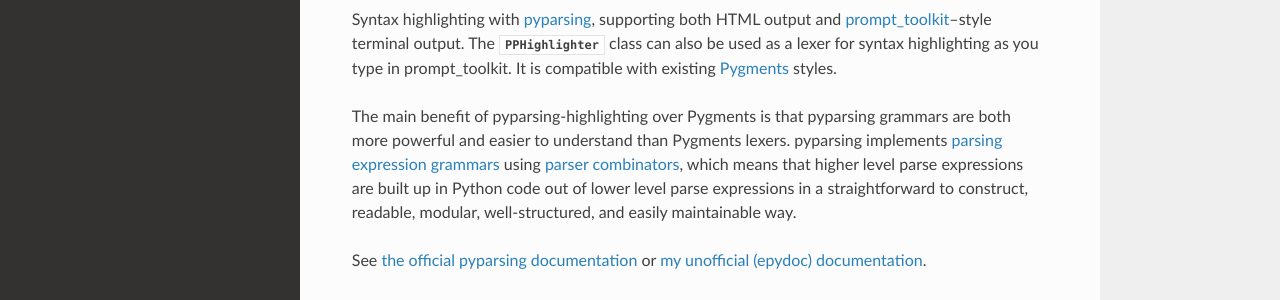
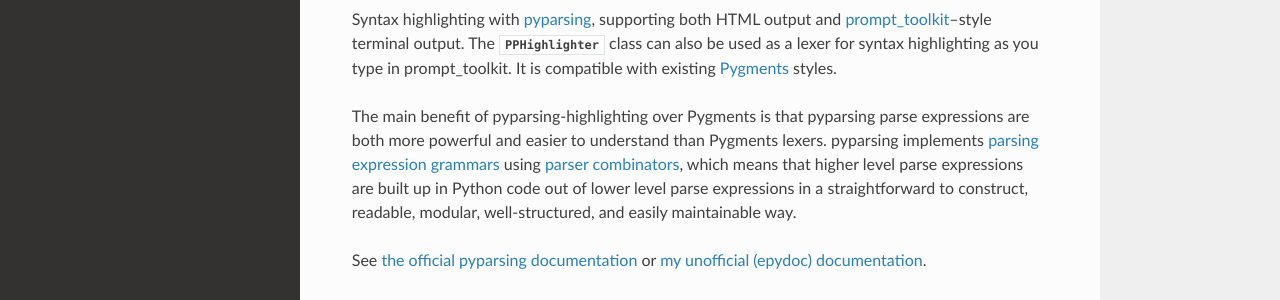
Before and after one commit to crowsonkb/pyparsing-highlighting, a Sphinx documentation site: the page built from docs/source/index.rst, in a window 1280 px wide and 900 px high. Shown: the part 237-537 px from the top of the window. Built offline with Sphinx 7.4.7 and the Read the Docs theme 2.0.0, drawn with Linux system fonts in a browser that asks for light colours.

Commit message:
"grammars" -> "parse expressions"

```diff
--- a/README.rst
+++ b/README.rst
@@ -3,7 +3,7 @@
 
 Syntax highlighting with `pyparsing <https://github.com/pyparsing/pyparsing>`_, supporting both HTML output and `prompt_toolkit <https://github.com/prompt-toolkit/python-prompt-toolkit>`_–style terminal output. The ``PPHighlighter`` class can also be used as a lexer for syntax highlighting as you type in prompt_toolkit. It is compatible with existing `Pygments <http://pygments.org>`_ styles.
 
-The main benefit of pyparsing-highlighting over Pygments is that pyparsing grammars are both more powerful and easier to understand than Pygments lexers. pyparsing implements `parsing expression grammars <https://en.wikipedia.org/wiki/Parsing_expression_grammar>`_ using `parser combinators <https://en.wikipedia.org/wiki/Parser_combinator>`_, which means that higher level parse expressions are built up in Python code out of lower level parse expressions in a straightforward to construct, readable, modular, well-structured, and easily maintainable way.
+The main benefit of pyparsing-highlighting over Pygments is that pyparsing parse expressions are both more powerful and easier to understand than Pygments lexers. pyparsing implements `parsing expression grammars <https://en.wikipedia.org/wiki/Parsing_expression_grammar>`_ using `parser combinators <https://en.wikipedia.org/wiki/Parser_combinator>`_, which means that higher level parse expressions are built up in Python code out of lower level parse expressions in a straightforward to construct, readable, modular, well-structured, and easily maintainable way.
 
 See `the official pyparsing documentation <https://pyparsing-docs.readthedocs.io/en/latest/index.html>`_ or `my unofficial (epydoc) documentation <https://pyparsing-doc.neocities.org>`_; read the pyparsing-highlighting documentation on `readthedocs <https://pyparsing-highlighting.readthedocs.io/en/latest/>`_.
 
--- a/docs/source/index.rst
+++ b/docs/source/index.rst
@@ -9,7 +9,7 @@
 
 Syntax highlighting with `pyparsing <https://github.com/pyparsing/pyparsing>`_, supporting both HTML output and `prompt_toolkit <https://github.com/prompt-toolkit/python-prompt-toolkit>`_–style terminal output. The :class:`PPHighlighter` class can also be used as a lexer for syntax highlighting as you type in prompt_toolkit. It is compatible with existing `Pygments <http://pygments.org>`_ styles.
 
-The main benefit of pyparsing-highlighting over Pygments is that pyparsing grammars are both more powerful and easier to understand than Pygments lexers. pyparsing implements `parsing expression grammars <https://en.wikipedia.org/wiki/Parsing_expression_grammar>`_ using `parser combinators <https://en.wikipedia.org/wiki/Parser_combinator>`_, which means that higher level parse expressions are built up in Python code out of lower level parse expressions in a straightforward to construct, readable, modular, well-structured, and easily maintainable way.
+The main benefit of pyparsing-highlighting over Pygments is that pyparsing parse expressions are both more powerful and easier to understand than Pygments lexers. pyparsing implements `parsing expression grammars <https://en.wikipedia.org/wiki/Parsing_expression_grammar>`_ using `parser combinators <https://en.wikipedia.org/wiki/Parser_combinator>`_, which means that higher level parse expressions are built up in Python code out of lower level parse expressions in a straightforward to construct, readable, modular, well-structured, and easily maintainable way.
 
 See `the official pyparsing documentation <https://pyparsing-docs.readthedocs.io/en/latest/index.html>`_ or `my unofficial (epydoc) documentation <https://pyparsing-doc.neocities.org>`_.
 
```
